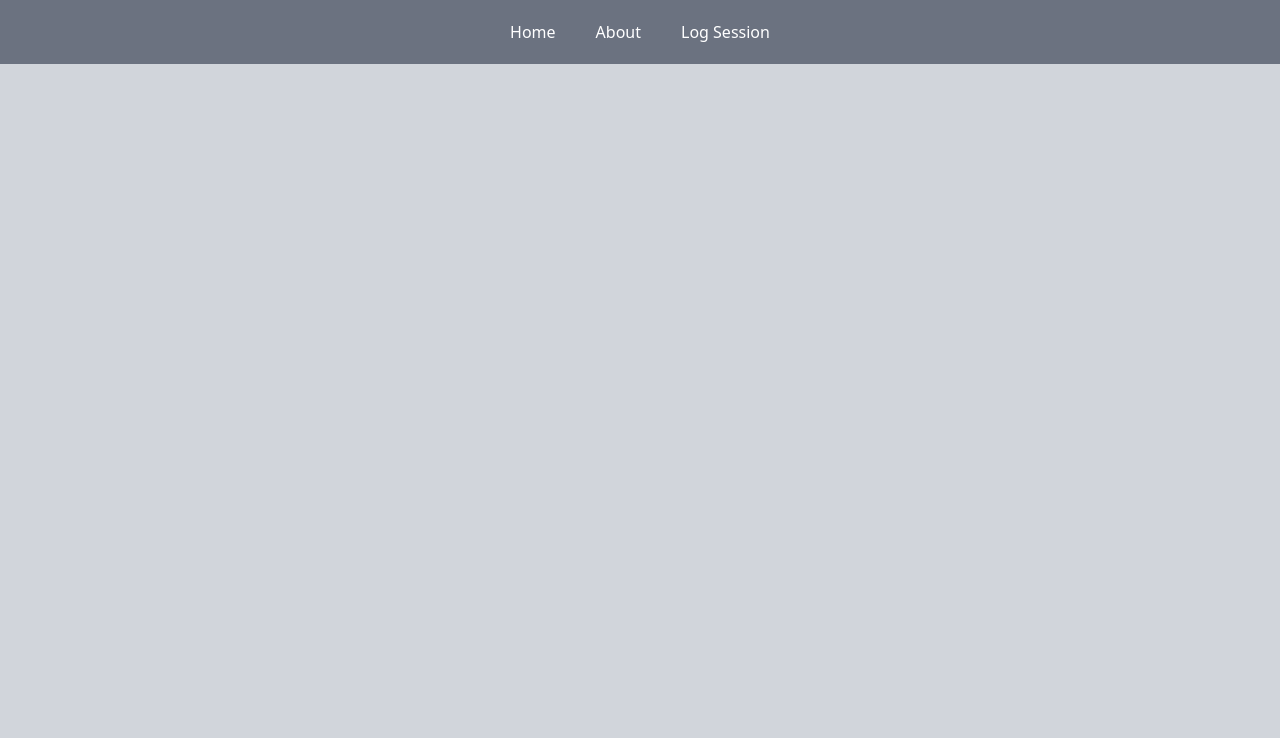
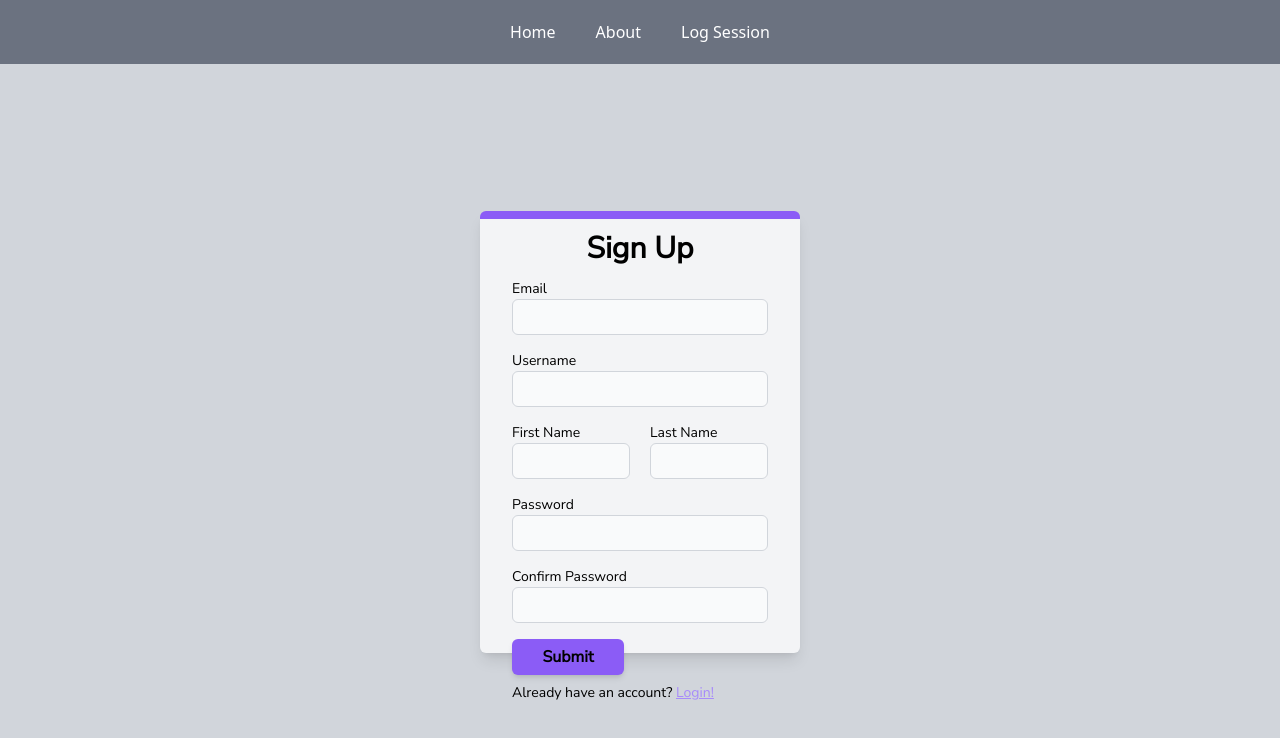
Before and after one commit to IUS-CS/c346-fa23-project-mentats, a Vue app in the folder src/statego-frontend/: page /signup in a window 1280 px wide. Shown: the top 738 px of the page. Built offline with nearby package versions, Linux system fonts and the light colour scheme.

Commit message:
added a signup form component and tests to go with it

```diff
--- a/src/statego-frontend/src/App.vue
+++ b/src/statego-frontend/src/App.vue
@@ -7,7 +7,7 @@ import NavBar from './components/NavBar.vue'
   <header class="fixed top-0 flex h-16 w-full bg-gray-500">
     <NavBar />
   </header>
-  <div class="flex h-screen justify-center bg-gray-300 pt-16">
+  <div class="flex h-screen items-center justify-center bg-gray-300 pt-16">
     <RouterView />
   </div>
 </template>
--- /dev/null
+++ b/src/statego-frontend/src/components/SignupForm.vue
@@ -0,0 +1,65 @@
+<script setup lang="ts">
+import { ref, type Ref } from 'vue';
+
+const username: Ref<string> = ref('');
+const email: Ref<string> = ref('');
+const password: Ref<string> = ref('');
+const firstname: Ref<string> = ref('');
+const lastname: Ref<string> = ref('');
+const checkpassword: Ref<string> = ref('');
+
+function submit() {
+   // make post request to backend
+   // if success redirect to dashboard
+}
+</script>
+
+<template>
+   <div class="flex w-5/6 flex-col items-center rounded-md border-t-8 border-violet-500 bg-gray-100 shadow-lg md:h-3/5 md:w-1/4">
+      <h1 class="p-3 font-Nunito-Sans text-3xl font-bold">Sign Up</h1>
+      <form class="flex w-full flex-col items-center justify-center gap-y-4">
+         <!-- email addrees field -->
+         <div class="flex w-4/5 flex-col">
+            <p class="font-Nunito-Sans text-sm font-light">Email</p>
+            <input class="h-9 w-full rounded-md border border-gray-300 bg-gray-50 font-Nunito-Sans" type="text" name="Email" v-model="email" />
+         </div>
+         <!-- username field -->
+         <div class="flex w-4/5 flex-col">
+            <p class="font-Nunito-Sans text-sm font-light">Username</p>
+            <input class="h-9 w-full rounded-md border border-gray-300 bg-gray-50" type="text" name="Username" v-model="username" />
+         </div>
+         <!-- name fields -->
+         <div class="flex w-4/5 flex-col gap-5 md:flex-row">
+            <!-- first name -->
+            <div class="flex-initial flex-col md:w-1/2">
+               <p class="font-Nunito-Sans text-sm font-light">First Name</p>
+               <input class="h-9 w-full rounded-md border border-gray-300 bg-gray-50" type="text" name="Fist Name" v-model="firstname" />
+            </div>
+            <!-- last name -->
+            <div class="flex-initial flex-col md:w-1/2">
+               <p class="font-Nunito-Sans text-sm font-light">Last Name</p>
+               <input class="h-9 w-full rounded-md border border-gray-300 bg-gray-50" type="text" name="Last Name" v-model="lastname" />
+            </div>
+         </div>
+         <!-- password field -->
+         <div class="flex w-4/5 flex-col">
+            <p class="font-Nunito-Sans text-sm font-light">Password</p>
+            <input class="h-9 w-full rounded-md border border-gray-300 bg-gray-50" type="password" name="Password" v-model="password" />
+         </div>
+         <!-- confirm password field -->
+         <div class="flex w-4/5 flex-col">
+            <p class="font-Nunito-Sans text-sm font-light">Confirm Password</p>
+            <input class="h-9 w-full rounded-md border border-gray-300 bg-gray-50" type="password" name="Confirm Password" v-model="checkpassword" />
+         </div>
+         <div class="flex w-4/5 flex-col pb-6">
+            <button class="h-9 w-28 rounded-md bg-violet-500 px-6 font-Nunito-Sans font-bold shadow-md" type="submit" @click.prevent="submit">
+               Submit
+            </button>
+            <p class="pt-2 font-Nunito-Sans text-sm">
+               Already have an account?
+               <RouterLink class="text-violet-400 underline" to="/"> Login! </RouterLink>
+            </p>
+         </div>
+      </form>
+   </div>
+</template>
--- a/src/statego-frontend/src/router/index.ts
+++ b/src/statego-frontend/src/router/index.ts
@@ -2,8 +2,8 @@ import { createRouter, createWebHistory } from 'vue-router'
 import LandingView from '../views/LandingView.vue'
 import AboutView from '../views/AboutView.vue'
 import SessionView from '../views/SessionView.vue'
-import LogSessionView from '../views/LogSessionView.vue';
-
+import LogSessionView from '../views/LogSessionView.vue'
+import SignupForm from '../components/SignupForm.vue'
 
 const router = createRouter({
   history: createWebHistory(import.meta.env.BASE_URL),
@@ -26,11 +26,16 @@ const router = createRouter({
       component: SessionView
     },
     {
-       path: '/logsession',
-       name: 'LogSession',
-       component: LogSessionView
-     },
-   ]
+      path: '/logsession',
+      name: 'LogSession',
+      component: LogSessionView
+    },
+    {
+      path: '/signup',
+      name: 'Signup',
+      component: SignupForm
+    }
+  ]
 })
 
 export default router
```
Also changed, not shown: 1 other file (tests, documents, lock files or other folders).
